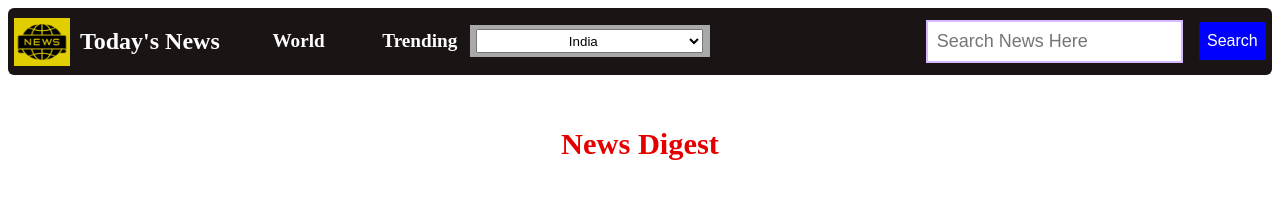
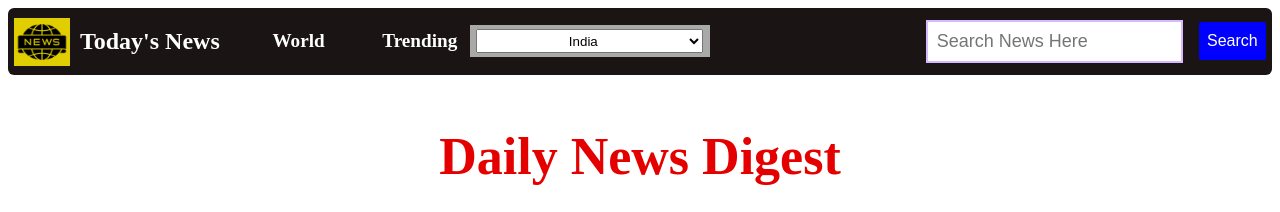
Before and after one commit to ahme1kash/React_News_API, a React (Vite) app: page / in a window 1280 px wide. Shown: the top 212 px of the page. Built offline with nearby package versions, Linux system fonts and the light colour scheme; no server answers.

Commit message:
Adds few Changes

```diff
--- a/src/Component/NewsApp/NewsApp.jsx
+++ b/src/Component/NewsApp/NewsApp.jsx
@@ -98,7 +98,7 @@ const NewsApp = () => {
       </nav>
 
       <div className="head">
-        <h3>News Digest</h3>
+        <h1>Daily News Digest</h1>
       </div>
       <div className="category-btn">
         <button
```
